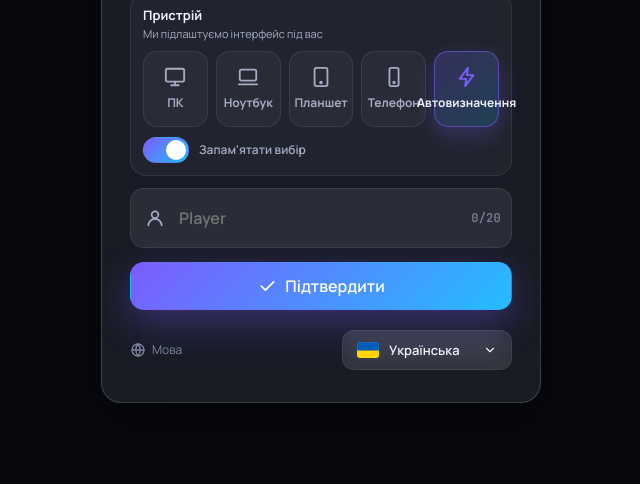
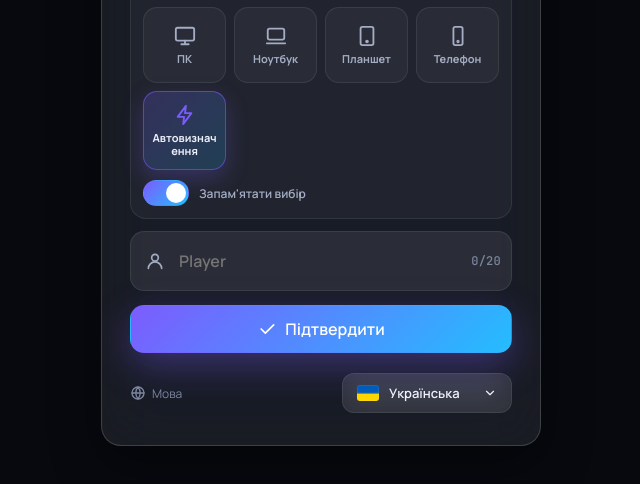
Before and after one commit to a08755020-hash/HEXON, a plain HTML site: page index.html in a window 1280 px wide. Shown: the part 290-774 px from the top of the page, without its empty margins (319-959 px from the left). Drawn offline with Linux system fonts and the light colour scheme.

Commit message:
Make device picker grid auto-wrap so long labels never overlap
Co-Authored-By: Devin AI <158243242+devin-ai-integration[bot]@users.noreply.github.com>

```diff
--- a/styles/components.css
+++ b/styles/components.css
@@ -259,16 +259,19 @@
 
 /* ---------- Device picker ---------- */
 .device-grid {
-  display: grid; grid-template-columns: repeat(5, minmax(0, 1fr));
+  display: grid;
+  /* Auto-fit lets long localized labels (e.g. "Автовизначення")
+     wrap to a second row instead of overflowing onto neighboring cards. */
+  grid-template-columns: repeat(auto-fit, minmax(72px, 1fr));
   gap: 8px;
 }
 .device-grid.compact { grid-template-columns: repeat(auto-fit, minmax(110px, 1fr)); max-width: 560px; }
 .device-card {
   display: flex; flex-direction: column; align-items: center; justify-content: center;
   gap: 6px;
-  padding: 12px 8px; border-radius: 14px;
+  padding: 12px 6px; border-radius: 14px;
   background: var(--card); border: 1px solid var(--border);
-  color: var(--fg-dim); font-weight: 700; font-size: 12px;
+  color: var(--fg-dim); font-weight: 700; font-size: 11px;
   cursor: pointer;
   transition:
     background 0.18s ease,
@@ -276,6 +279,16 @@
     color 0.18s ease,
     transform 0.15s ease;
   min-height: 76px;
+  min-width: 0;
+  text-align: center;
+}
+.device-card span {
+  display: block;
+  width: 100%;
+  /* Keep long words contained within the card. */
+  overflow-wrap: anywhere;
+  word-break: break-word;
+  line-height: 1.15;
 }
 .device-card .ic-svg { width: 22px; height: 22px; color: var(--fg-dim); }
 .device-card:hover { background: var(--card-strong); border-color: var(--border-strong); color: var(--fg); }
--- a/styles/layout.css
+++ b/styles/layout.css
@@ -213,7 +213,6 @@ html[data-device="phone"] .side-col { flex-direction: row; overflow: auto; }
 html[data-device="phone"] .side-tasks-card { display: none; }
 html[data-device="phone"] .hud-strip .chip { padding: 6px 10px; font-size: 11px; }
 html[data-device="phone"] .user-pill .meta { display: none; }
-html[data-device="phone"] .device-grid { grid-template-columns: repeat(2, minmax(0, 1fr)); }
 html[data-device="phone"] .play-card-text .big { font-size: 22px; }
 
 /* RTL adjustments (currently used by Arabic). Mirror back buttons
```
